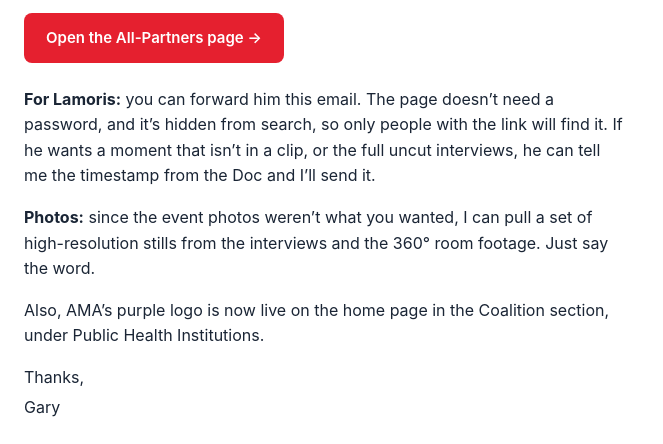
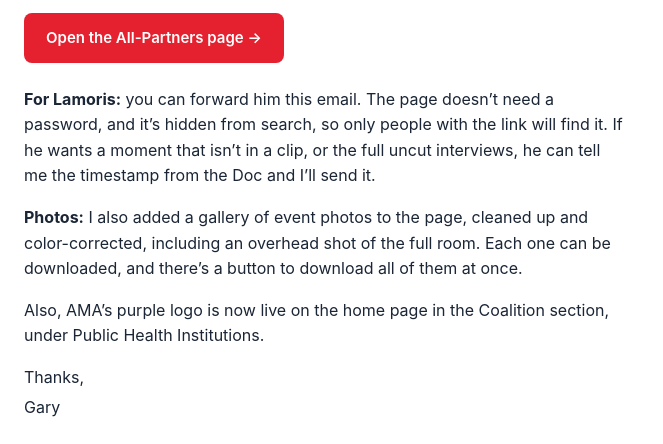
Before and after one commit to garyricke/livehealthychicago, a plain HTML site: page plan/lhc-all-partners-transcripts-downloads-email-2026-11-03.html in a window 1280 px wide. Shown: the part 1055-1499 px from the top of the page, without its empty margins (0-663 px from the left). Drawn offline with Linux system fonts and the light colour scheme.

Commit message:
Rebecca draft: mention the new photo gallery
Co-Authored-By: Claude Opus 5.5 <noreply@anthropic.com>

```diff
--- a/plan/lhc-all-partners-transcripts-downloads-email-2026-11-03.html
+++ b/plan/lhc-all-partners-transcripts-downloads-email-2026-11-03.html
@@ -36,7 +36,7 @@
 
     <p style="margin:0 0 16px;"><b>For Lamoris:</b> you can forward him this email. The page doesn&rsquo;t need a password, and it&rsquo;s hidden from search, so only people with the link will find it. If he wants a moment that isn&rsquo;t in a clip, or the full uncut interviews, he can tell me the timestamp from the Doc and I&rsquo;ll send it.</p>
 
-    <p style="margin:0 0 16px;"><b>Photos:</b> since the event photos weren&rsquo;t what you wanted, I can pull a set of high-resolution stills from the interviews and the 360&deg; room footage. Just say the word.</p>
+    <p style="margin:0 0 16px;"><b>Photos:</b> I also added a gallery of event photos to the page, cleaned up and color-corrected, including an overhead shot of the full room. Each one can be downloaded, and there&rsquo;s a button to download all of them at once.</p>
 
     <p style="margin:0 0 16px;">Also, AMA&rsquo;s purple logo is now live on the home page in the Coalition section, under Public Health Institutions.</p>
 
```
